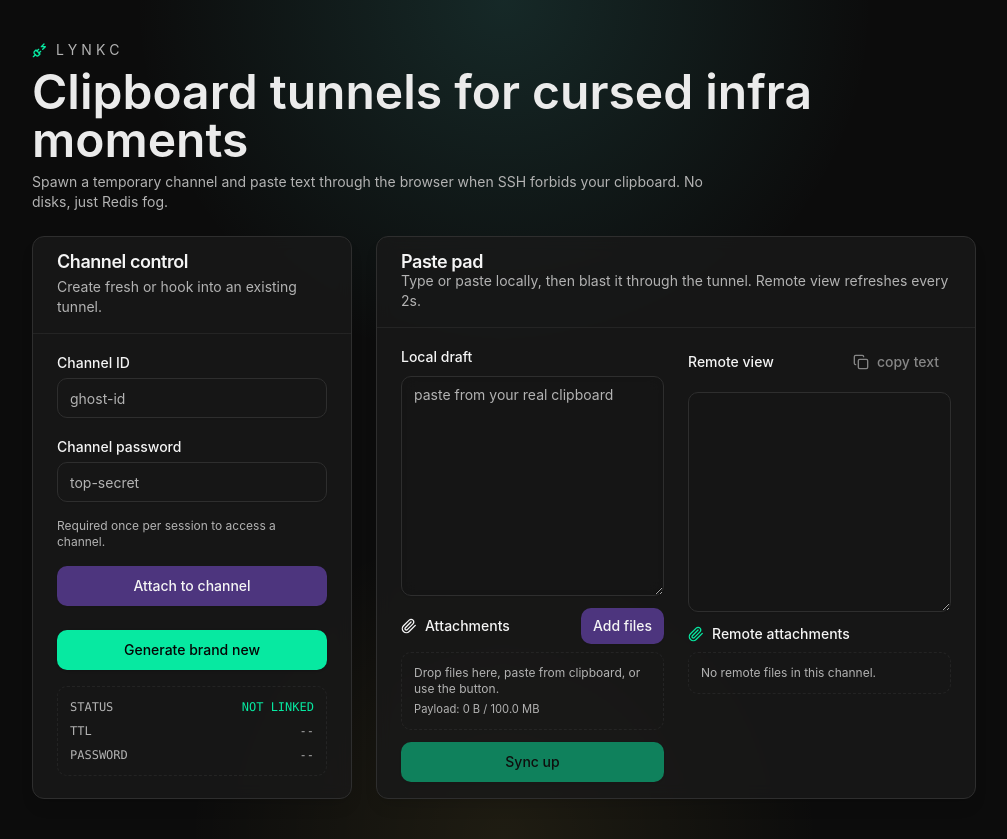
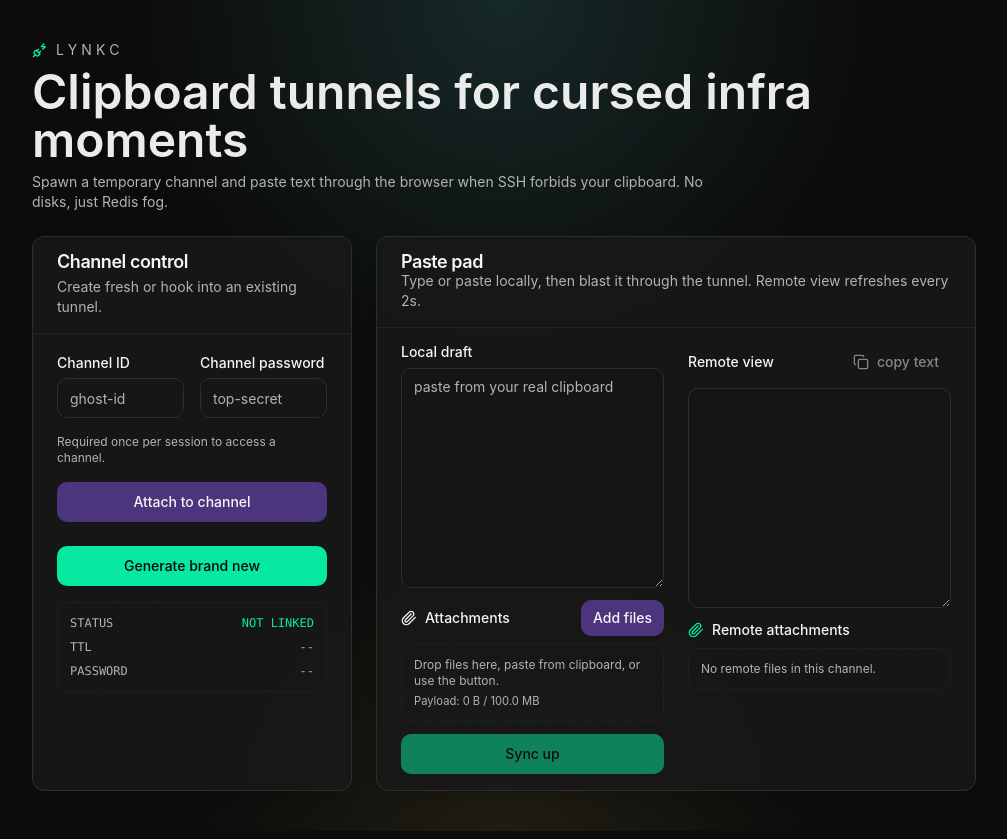
Before and after one commit to mohr-cai/lynkc, a React (Vite) app in the folder frontend/: page / in a window 1280 px wide. Shown: the whole page, without its empty margins (136-1143 px from the left). Built offline with nearby package versions, Linux system fonts and the light colour scheme.

Commit message:
feat: better security layer

```diff
--- a/frontend/src/features/channel/ChannelPad.tsx
+++ b/frontend/src/features/channel/ChannelPad.tsx
@@ -51,7 +51,10 @@ export function ChannelPad({
   return (
     <div className="flex flex-col gap-3">
       <div className="space-y-2">
-        <Label htmlFor="local">Local draft</Label>
+        <div className="flex items-center justify-between">
+          <Label htmlFor="local">Local draft</Label>
+          <span className="text-xs text-muted-foreground opacity-0 select-none">copy text</span>
+        </div>
         <Textarea
           id="local"
           spellCheck={false}
--- a/frontend/src/features/channel/ChannelSidebar.tsx
+++ b/frontend/src/features/channel/ChannelSidebar.tsx
@@ -44,6 +44,7 @@ export function ChannelSidebar({
       </CardHeader>
       <CardContent className="space-y-4">
         <div className="space-y-4">
+          <div className="grid gap-4 sm:grid-cols-2">
             <div className="space-y-1">
               <Label htmlFor="channel-id">Channel ID</Label>
               <Input
@@ -68,7 +69,10 @@ export function ChannelSidebar({
                 autoComplete="off"
               />
             </div>
-          <p className="text-xs text-muted-foreground">Required once per session to access a channel.</p>
+            <p className="text-xs text-muted-foreground sm:col-span-2">
+              Required once per session to access a channel.
+            </p>
+          </div>
           <Button onClick={onJoinChannel} className="w-full" variant="secondary">
             Attach to channel
           </Button>
--- a/frontend/src/features/channel/RemotePanel.tsx
+++ b/frontend/src/features/channel/RemotePanel.tsx
@@ -27,6 +27,7 @@ export function RemotePanel({
 
   return (
     <div className="flex flex-col gap-3">
+      <div className="space-y-2">
         <div className="flex items-center justify-between">
           <Label htmlFor="remote" className="flex items-center gap-2">
             Remote view
@@ -54,6 +55,7 @@ export function RemotePanel({
               Password required to unlock remote view
             </div>
           ) : null}
+        </div>
       </div>
       <div className="space-y-2">
         <div className="flex items-center gap-2 text-sm font-medium">
```
Lines whose indentation alone changed are shown as unchanged.
